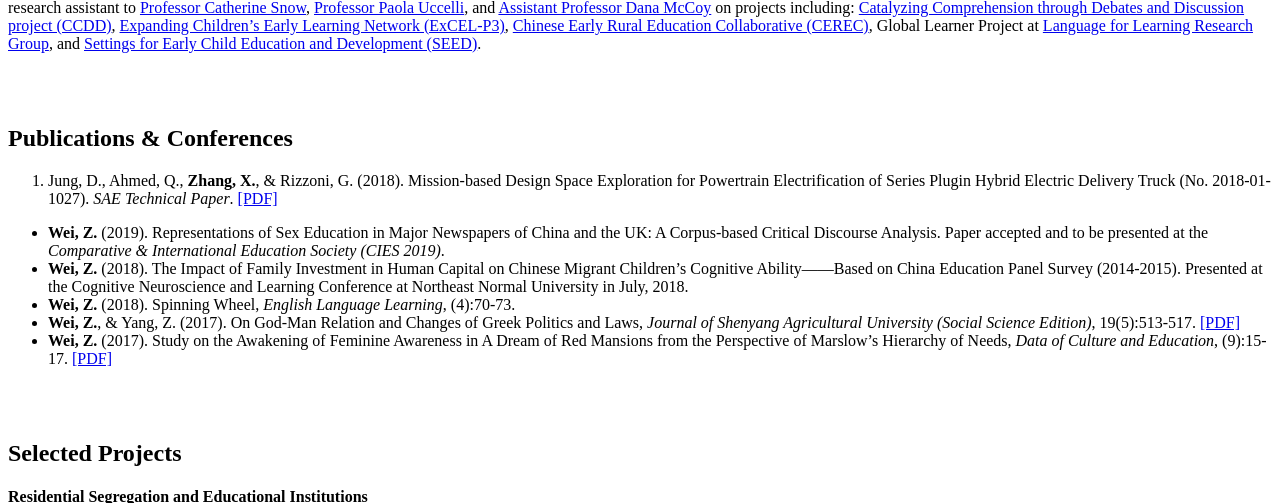
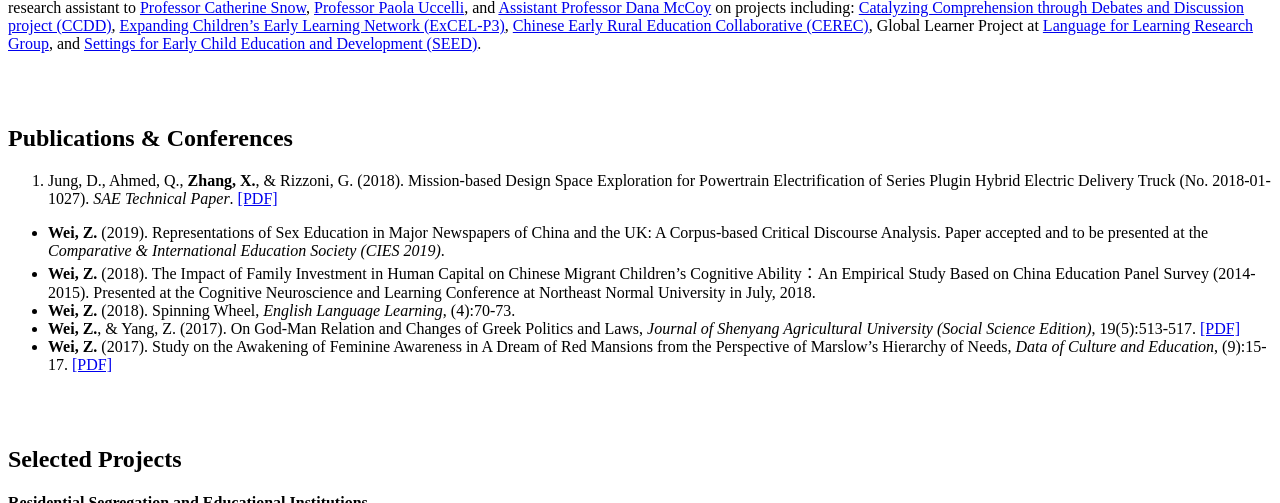
Before and after one commit to Sylviawzy/Sylviawzy.github.io, a Jekyll site: the page built from index.md, in a window 1280 px wide and 900 px high, scrolled down 1400 px, cut to the strip 0-503 px from the top of the window. Built offline with Jekyll 4.4.1, drawn with Linux system fonts in a browser that asks for light colours; our own code applies the rules of GitHub Pages for plain Markdown files; a style sheet for code colours, icons or effects is not loaded.

Commit message:
Update index.md

```diff
--- a/index.md
+++ b/index.md
@@ -11,7 +11,7 @@ I have engaged in several researches on the **evaluation of early childhood inte
 1. Jung, D., Ahmed, Q., **Zhang, X.**, & Rizzoni, G. (2018). Mission-based Design Space Exploration for Powertrain Electrification of Series Plugin Hybrid Electric Delivery Truck (No. 2018-01-1027). *SAE Technical Paper*. [[PDF]](Sylviawzy.github.io/assets/files/2018-01-1027.pdf)
 
 -	**Wei, Z.** (2019). Representations of Sex Education in Major Newspapers of China and the UK: A Corpus-based Critical Discourse Analysis. Paper accepted and to be presented at the _Comparative & International Education Society (CIES 2019)_.
--	**Wei, Z.** (2018). The Impact of Family Investment in Human Capital on Chinese Migrant Children’s Cognitive Ability——Based on China Education Panel Survey (2014-2015). Presented at the Cognitive Neuroscience and Learning Conference at Northeast Normal University in July, 2018.
+-	**Wei, Z.** (2018). The Impact of Family Investment in Human Capital on Chinese Migrant Children’s Cognitive Ability：An Empirical Study Based on China Education Panel Survey (2014-2015). Presented at the Cognitive Neuroscience and Learning Conference at Northeast Normal University in July, 2018.
 -	**Wei, Z.** (2018). Spinning Wheel, _English Language Learning_, (4):70-73.
 -	**Wei, Z.**, & Yang, Z. (2017). On God-Man Relation and Changes of Greek Politics and Laws, _Journal of Shenyang Agricultural University (Social Science Edition)_, 19(5):513-517. [[PDF]](Sylviawzy.github.io/assets/files/CNKI论神人关系与古希腊城邦政制法律的演变.pdf)
 -	**Wei, Z.** (2017). Study on the Awakening of Feminine Awareness in A Dream of Red Mansions from the Perspective of Marslow’s Hierarchy of Needs, _Data of Culture and Education_, (9):15-17. [[PDF]](Sylviawzy.github.io/assets/files/从马斯洛需求层次理论看_红楼梦_中女性自我意识的觉醒_魏钟毓.pdf)
```
